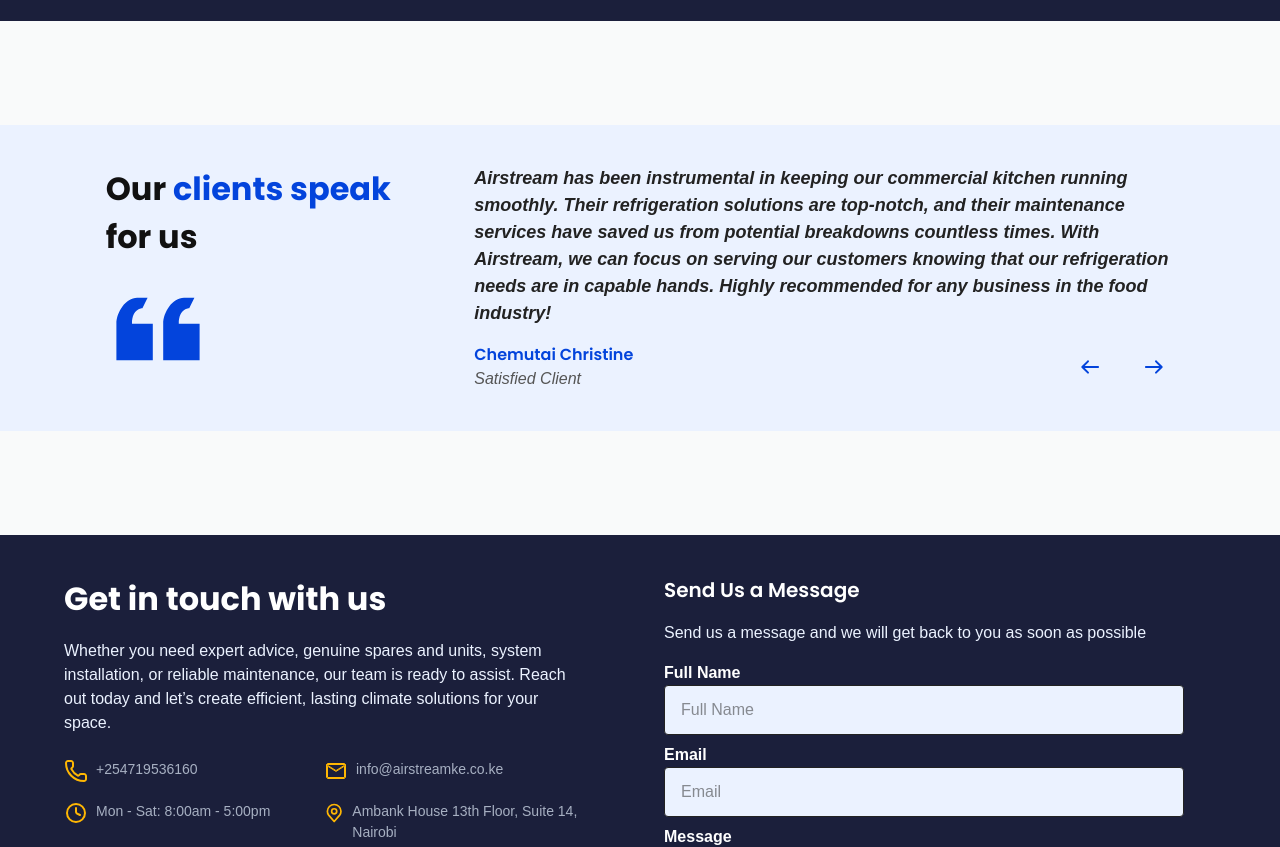
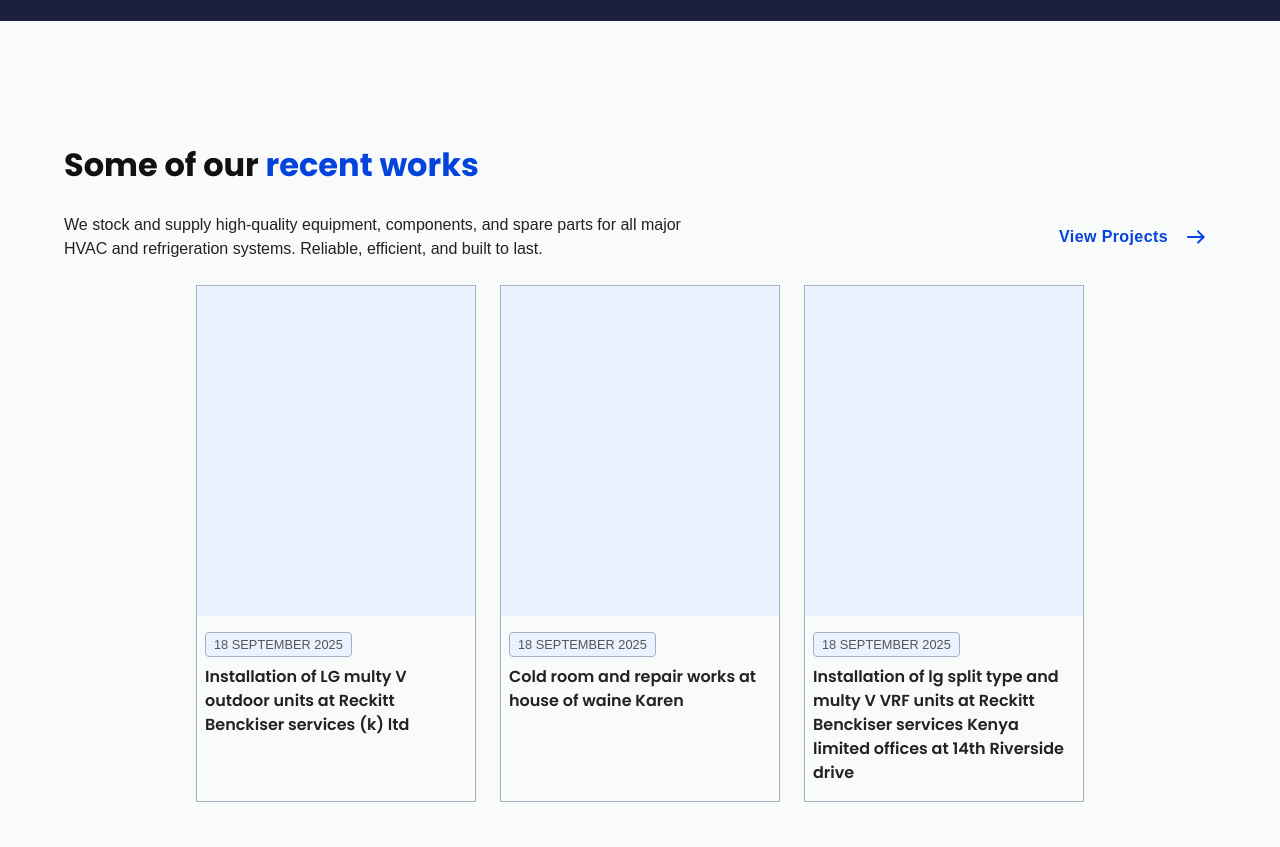
Before and after one commit to alphy1027/air-stream, a Next.js app: page / in a window 1280 px wide. Shown: the part 5120-5967 px from the top of the page. Built offline with nearby package versions, Linux system fonts and the light colour scheme; no server answers; a web font is replaced by a local one.

Commit message:
added the projects section in the homepage

```diff
--- /dev/null
+++ b/src/app/home/components/HomeProjectCard.tsx
@@ -0,0 +1,14 @@
+import ProjectDate from "@/app/projects/components/ProjectDate";
+import { projects } from "@/content/projects";
+
+export default function HomeProjectCard({ project }: { project: (typeof projects)[0] }) {
+  return (
+    <div className="border w-[180px] md:w-[230px] lg:w-[280px] border-foreground-borders gap-brand-spacing-sm flex flex-col pb-brand-spacing-sm">
+      <div className="  h-[280px] md:h-[300px] lg:h-[330px] bg-neutral rounded-t-brand-radius" />
+      <div className="flex-col flex gap-brand-spacing-xs px-brand-spacing-xs">
+        <ProjectDate />
+        <h6 className="">{project.title}</h6>
+      </div>
+    </div>
+  );
+}
--- /dev/null
+++ b/src/app/home/sections/ProjectSection.tsx
@@ -0,0 +1,33 @@
+import SectionContainer from "@/components/section/SectionContainer";
+import LinkButton from "@/components/UI-primitives/button/LinkButton";
+import SectionTitle from "@/components/UI-primitives/text/SectionTitle";
+import Text from "@/components/UI-primitives/text/Text";
+import { projects } from "@/content/projects";
+import HomeProjectCard from "../components/HomeProjectCard";
+
+export default function ProjectSection() {
+  return (
+    <SectionContainer className="page-container">
+      <div className="flex flex-col sm:justify-between gap-brand-spacing-sm sm:flex-row sm:items-end">
+        <div className="max-w-[435px] lg:max-w-[640px] page-container">
+          <SectionTitle>
+            Some of our <span className="text-primary">recent works</span>
+          </SectionTitle>
+          <Text>
+            We stock and supply high-quality equipment, components, and spare parts for all major HVAC and refrigeration
+            systems. Reliable, efficient, and built to last.
+          </Text>
+        </div>
+
+        <LinkButton href="/projects" className="text-primary self-end">
+          View Projects
+        </LinkButton>
+      </div>
+      <div className="flex flex-wrap justify-center gap-brand-spacing-sm md:gap-brand-spacing">
+        {projects.slice(0, 4).map((project) => (
+          <HomeProjectCard key={project.id} project={project} />
+        ))}
+      </div>
+    </SectionContainer>
+  );
+}
--- a/src/app/page.tsx
+++ b/src/app/page.tsx
@@ -7,6 +7,7 @@
 import ProductsSection from "./home/sections/ProductsSection";
 import AboutSection from "./home/sections/AboutSection";
 import ScrollToTop from "@/components/section/ScrollToTop";
+import ProjectSection from "./home/sections/ProjectSection";
 
 export const metadata: Metadata = {
   title: "Airstream Cooling Systems | HVAC & Refrigeration Solutions in Kenya",
@@ -32,6 +33,7 @@
       <ProductsSection />
       <AdvantagesSection />
       <IndustrySection />
+      <ProjectSection />
       <TestimonialSection />
       <GetInTouchSection />
     </div>
--- /dev/null
+++ b/src/app/projects/components/ProjectDate.tsx
@@ -0,0 +1,7 @@
+export default function ProjectDate() {
+  return (
+    <small className="uppercase bg-neutral text-foreground-muted px-2 py-0.5 border border-foreground-borders rounded-brand-radius w-fit">
+      18 September 2025
+    </small>
+  );
+}
--- a/src/app/projects/sections/ProjectCard.tsx
+++ b/src/app/projects/sections/ProjectCard.tsx
@@ -1,6 +1,7 @@
 import { projects } from "@/content/projects";
 import ProjectRightArrowIcon from "../icons/ProjectRightArrowIcon";
 import Button from "@/components/UI-primitives/button";
+import ProjectDate from "../components/ProjectDate";
 
 export default function ProjectCard({ project }: { project: (typeof projects)[0] }) {
   return (
@@ -13,9 +14,7 @@
 
       <div className="p-brand-spacing-sm lg:justify-between lg:w-[380px] max-w-[435px] flex flex-col gap-y-brand-spacing-xs md:p-brand-spacing lg:p-brand-spacing-lg">
         <div className="">
-          <small className="uppercase bg-neutral text-foreground-muted px-2 py-0.5 border border-foreground-borders rounded-brand-radius w-fit">
-            18 September 2025
-          </small>
+          <ProjectDate />
         </div>
         <h5 className="">{project.title}</h5>
         <Button variant="transparent" rightIcon={<ProjectRightArrowIcon />} className="self-end" />
```
